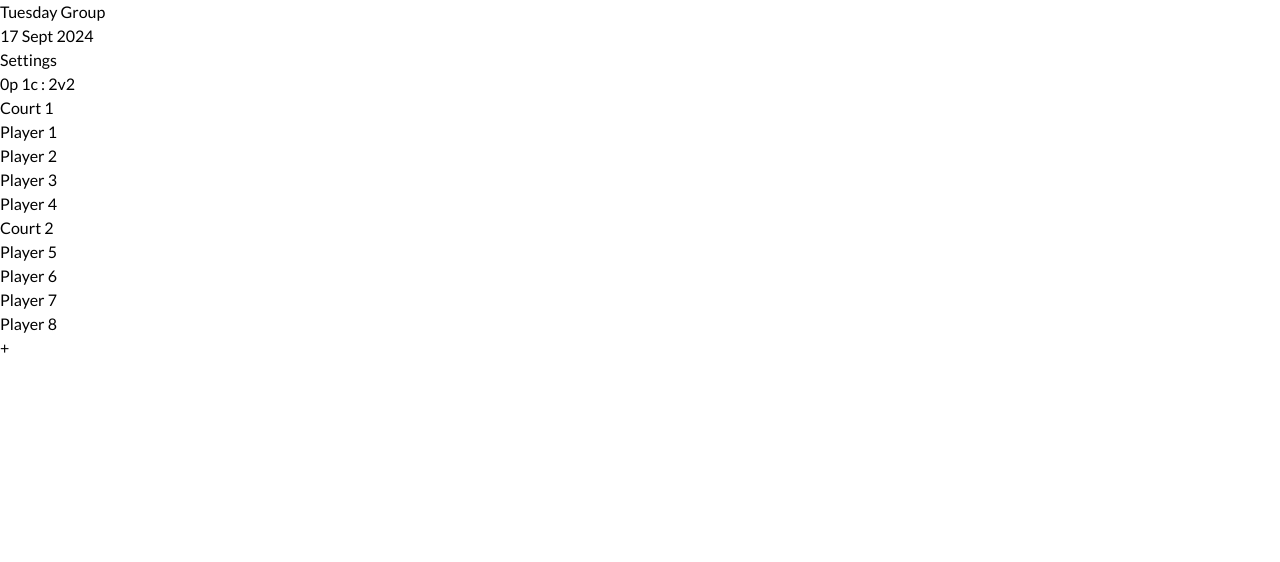
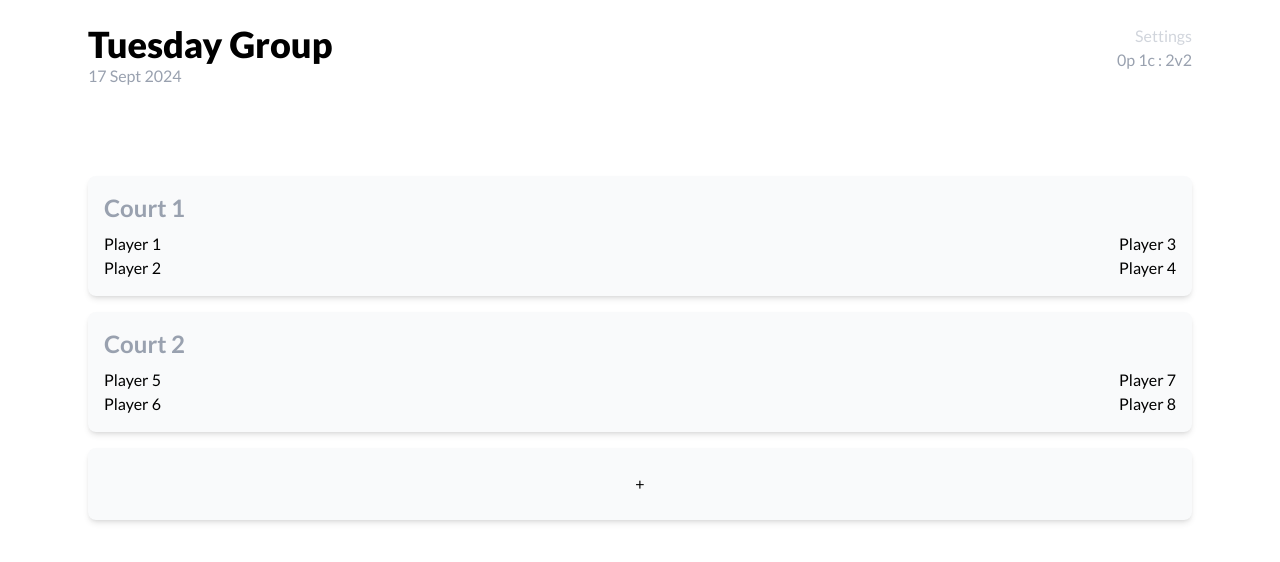
Before and after one commit to netxph/qu, a React (Vite) app: page / in a window 1280 px wide. Shown: the top 562 px of the page. Built offline with nearby package versions, Linux system fonts and the light colour scheme; a web font is replaced by a local one.

Commit message:
initial home design

```diff
--- a/src/App.tsx
+++ b/src/App.tsx
@@ -4,15 +4,22 @@ function App() {
 
   return (
     <>
-      <header className="font-lato">
-        <h1>Tuesday Group</h1>
-        <p>17 Sept 2024</p>
-        <a href="#">Settings</a>
-        <p>0p 1c : 2v2</p>
+      <header className="font-lato max-w-6xl mx-auto flex justify-between p-6 bg-white">
+        <div>
+          <h1 className="text-4xl font-extrabold">Tuesday Group</h1>
+          <p className="text-gray-400">17 Sept 2024</p>
+        </div>
+        <div className="text-right">
+          <a href="#" className="text-gray-300">Settings</a>
+          <p className="text-gray-400">0p 1c : 2v2</p>
+        </div>
       </header>
-      <main className="font-lato">
-        <div>
-          <h2>Court 1</h2>
+      <main className="font-lato max-w-6xl mt-8 mx-auto p-6">
+        <section className="flex flex-col gap-y-2">
+          <article>
+            <div className="p-4 rounded-lg bg-gray-50 mt-2 shadow-md">
+              <h2 className="text-gray-400 text-2xl font-bold">Court 1</h2>
+              <div className="flex justify-between mt-2">
                 <div>
                   <p>Player 1</p>
                   <p>Player 2</p>
@@ -22,8 +29,12 @@ function App() {
                   <p>Player 4</p>
                 </div>
               </div>
-        <div>
-          <h2>Court 2</h2>
+            </div>
+          </article>
+          <article>
+            <div className="p-4 rounded-lg bg-gray-50 mt-2 shadow-md">
+              <h2 className="text-gray-400 text-2xl font-bold">Court 2</h2>
+              <div className="flex justify-between mt-2">
                 <div>
                   <p>Player 5</p>
                   <p>Player 6</p>
@@ -33,9 +44,14 @@ function App() {
                   <p>Player 8</p>
                 </div>
               </div>
-        <div>
+            </div>
+          </article>
+          <article>
+            <div className="p-6 rounded-lg min-h-12 flex items-center justify-center bg-gray-50 mt-2 shadow-md">
               <a href="#">+</a>
             </div>
+          </article>
+        </section>
       </main>
     </>
   )
```
Lines whose indentation alone changed are shown as unchanged.
